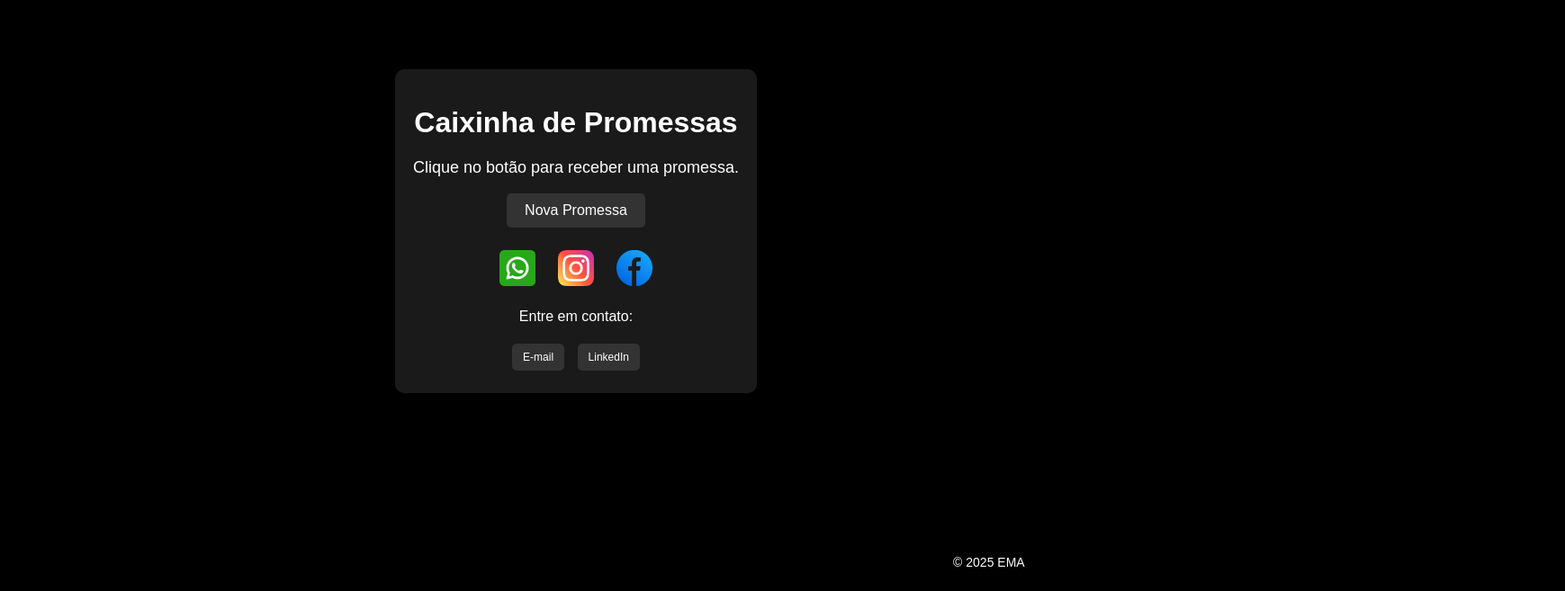
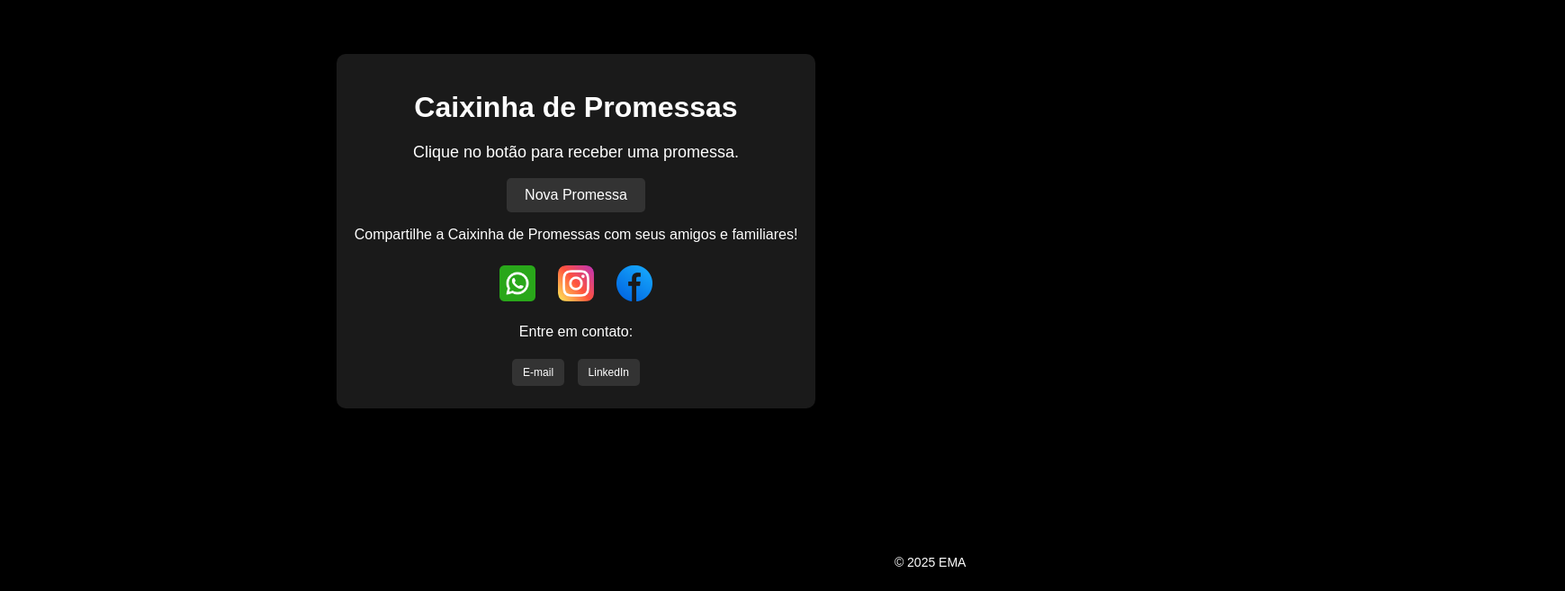
Before and after one commit to Eleandro1302/caixinha-de-promessas, a plain HTML site: page index.html in a window 1280 px wide. Shown: the part 143-800 px from the top of the page at 90% size, 1739 px wide, since content can reach past the window. Drawn offline with Linux system fonts and the light colour scheme.

Commit message:
Update index.html

```diff
--- a/index.html
+++ b/index.html
@@ -26,6 +26,7 @@
             <h1>Caixinha de Promessas</h1>
             <p id="promise-text">Clique no botão para receber uma promessa.</p>
             <button id="new-promise">Nova Promessa</button>
+            <p id="share-prompt">Compartilhe a Caixinha de Promessas com seus amigos e familiares!</p>
             <div class="share-buttons">
                 <a href="https://api.whatsapp.com/send?text=Confira%20a%20Caixinha%20de%20Promessas:%20https://eleandro1302.github.io/caixinha-de-promessas/" target="_blank">
                     <img src="./whatsapp-icon.png" alt="Compartilhar no WhatsApp">
```
